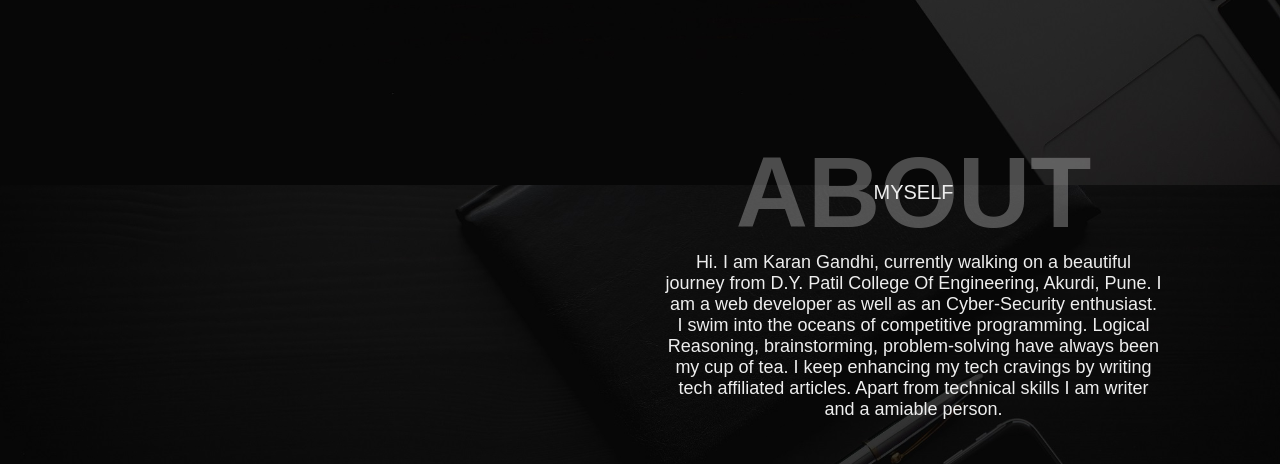
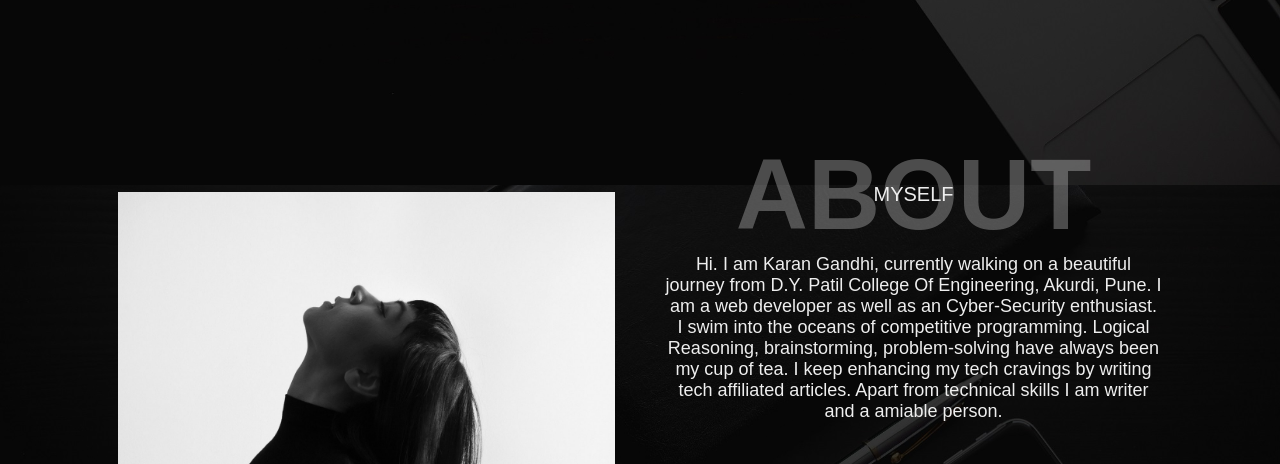
Before and after one commit to karan0805/portfolio, a plain HTML site: page index.html in a window 1280 px wide. Shown: the part 668-1132 px from the top of the page. Drawn offline with nearby package versions, Linux system fonts and the light colour scheme.

Commit message:
Update index.html

```diff
--- a/index.html
+++ b/index.html
@@ -51,7 +51,7 @@
  	<section class="about" id="about">
  		<div class="container">
  			<div class="profile-img"  data-aos="fade-right" data-aos-delay=300>
- 				<img src="images/profile.jpeg" alt="">
+ 				<img src="images1/profile.jpeg" alt="">
  			</div>
  		<div class="about-details" data-aos="fade-left" data-aos-delay=600>
 			 			<div class="about-heading">
```
